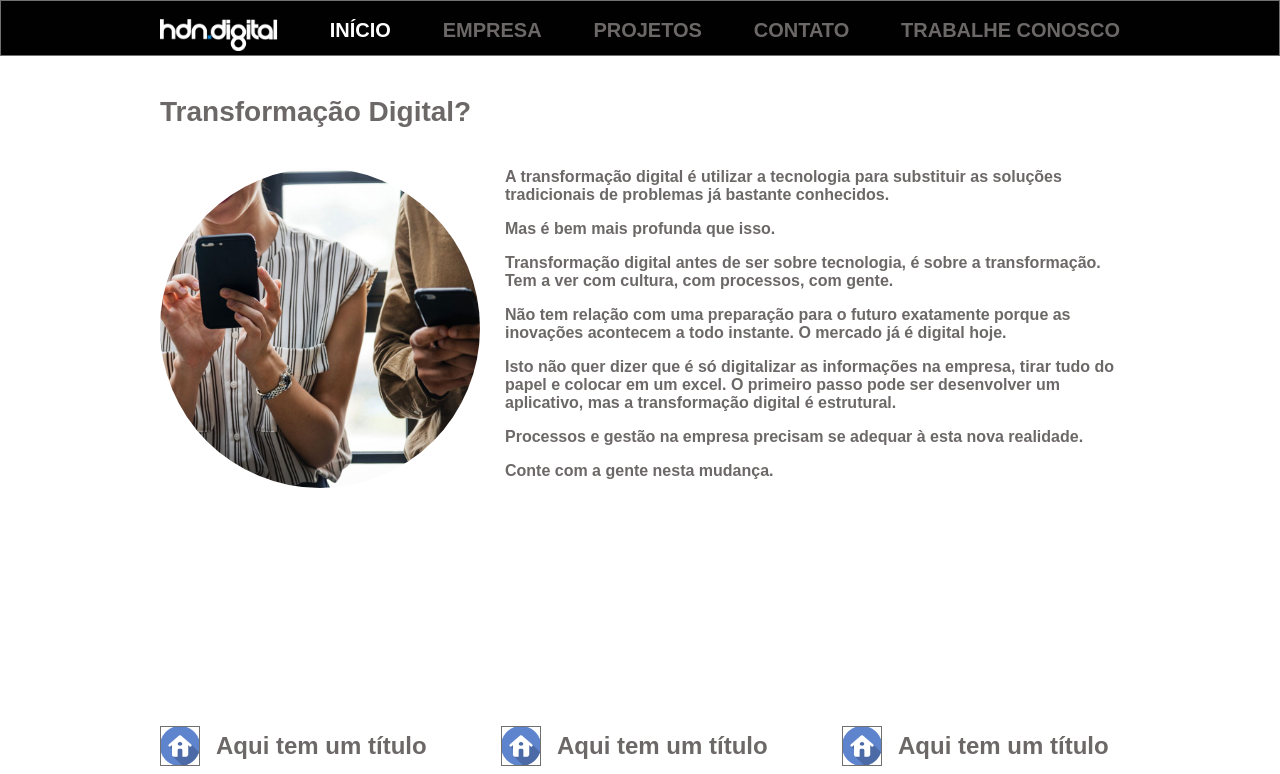
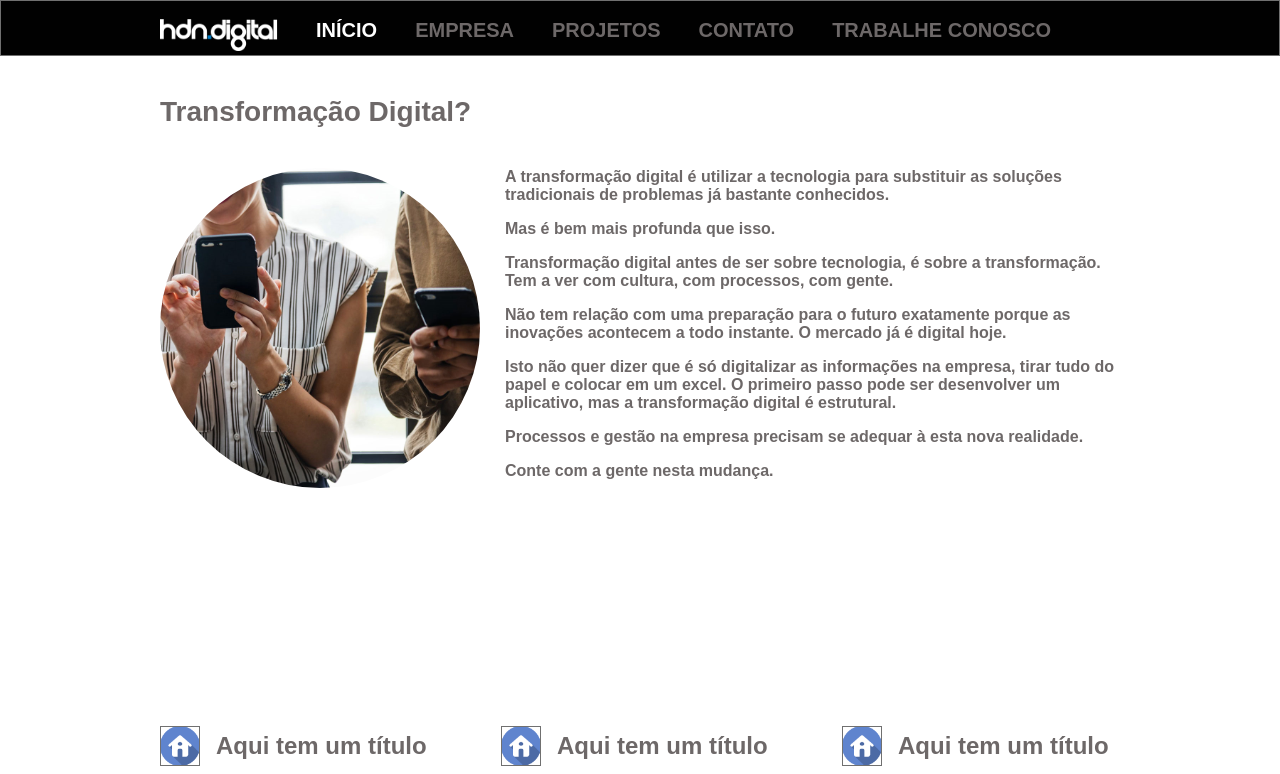
Before and after one commit to ambegossi/hdn-web, a Vue app: page / in a window 1280 px wide. Shown: the top 774 px of the page. Built offline with nearby package versions, Linux system fonts and the light colour scheme.

Commit message:
Added Login router-link to Header

```diff
--- a/src/components/Header.vue
+++ b/src/components/Header.vue
@@ -7,6 +7,12 @@
             <img src="../assets/hdn-logo.png" alt="HDN Digital" />
           </router-link>
         </li>
+        <template v-if="this.$route.name === 'Login'">
+          <li id="li-login">
+            <router-link to="/login">Gestão de Projetos</router-link>
+          </li>
+        </template>
+        <template v-else>
           <li>
             <router-link to="/">Início</router-link>
           </li>
@@ -22,6 +28,7 @@
           <li>
             <router-link to="/trabalhe-conosco">Trabalhe Conosco</router-link>
           </li>
+        </template>
       </ul>
     </nav>
   </header>
@@ -54,7 +61,7 @@ ul {
   display: flex;
   flex-direction: row;
   flex: 1;
-  justify-content: space-between;
+  justify-content: left;
 }
 
 ul li {
@@ -72,4 +79,8 @@ ul li a:hover,
 ul li a.router-link-exact-active {
   color: #fff;
 }
+
+#li-login {
+  text-transform: none;
+}
 </style>
```
Lines whose indentation alone changed are shown as unchanged.
